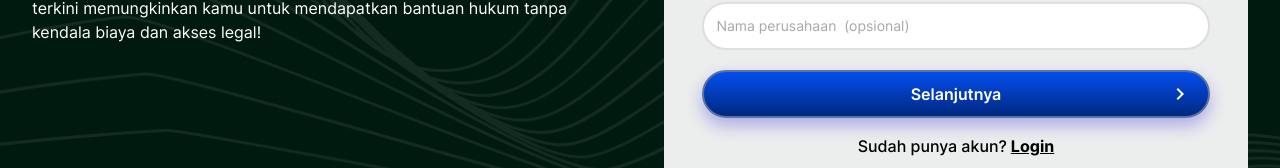
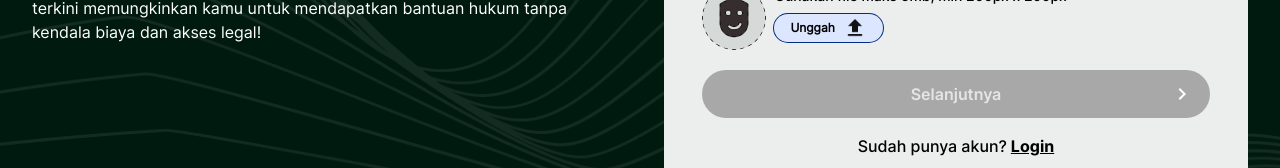
Before and after one commit to leobgs/lexilaw-web, a React (Create React App) app: page /register in a window 1280 px wide. Shown: the part 555-723 px from the top of the page. Built offline with nearby package versions, Linux system fonts and the light colour scheme; no server answers.

Commit message:
fix: company name element order

```diff
--- a/src/views/Auth/register/Register.jsx
+++ b/src/views/Auth/register/Register.jsx
@@ -185,12 +185,6 @@ export default function Register() {
               }}
             />
 
-            <InputImage
-              name="image"
-              image={registerForm.image}
-              onImageSelect={handleImageChange}
-            />
-
             <Input
               name="company_name"
               value={registerForm.company_name}
@@ -201,6 +195,12 @@ export default function Register() {
               placeholder={t("firm_name", { keyPrefix: "auth.register" })}
             />
 
+            <InputImage
+              name="image"
+              image={registerForm.image}
+              onImageSelect={handleImageChange}
+            />
+
             <Button
               label={t("submit_button", { keyPrefix: "auth.register" })}
               onClick={() => {
@@ -208,8 +208,7 @@ export default function Register() {
               }}
               iconRight={images.chevron_right}
               iconClassName={"absolute right-4"}
-              // disabled={!isValidForm}
-              disabled={false}
+              disabled={!isValidForm}
               className={
                 "btn-secondary-hover w-full mt-1 rounded-full font-medium relative"
               }
```
